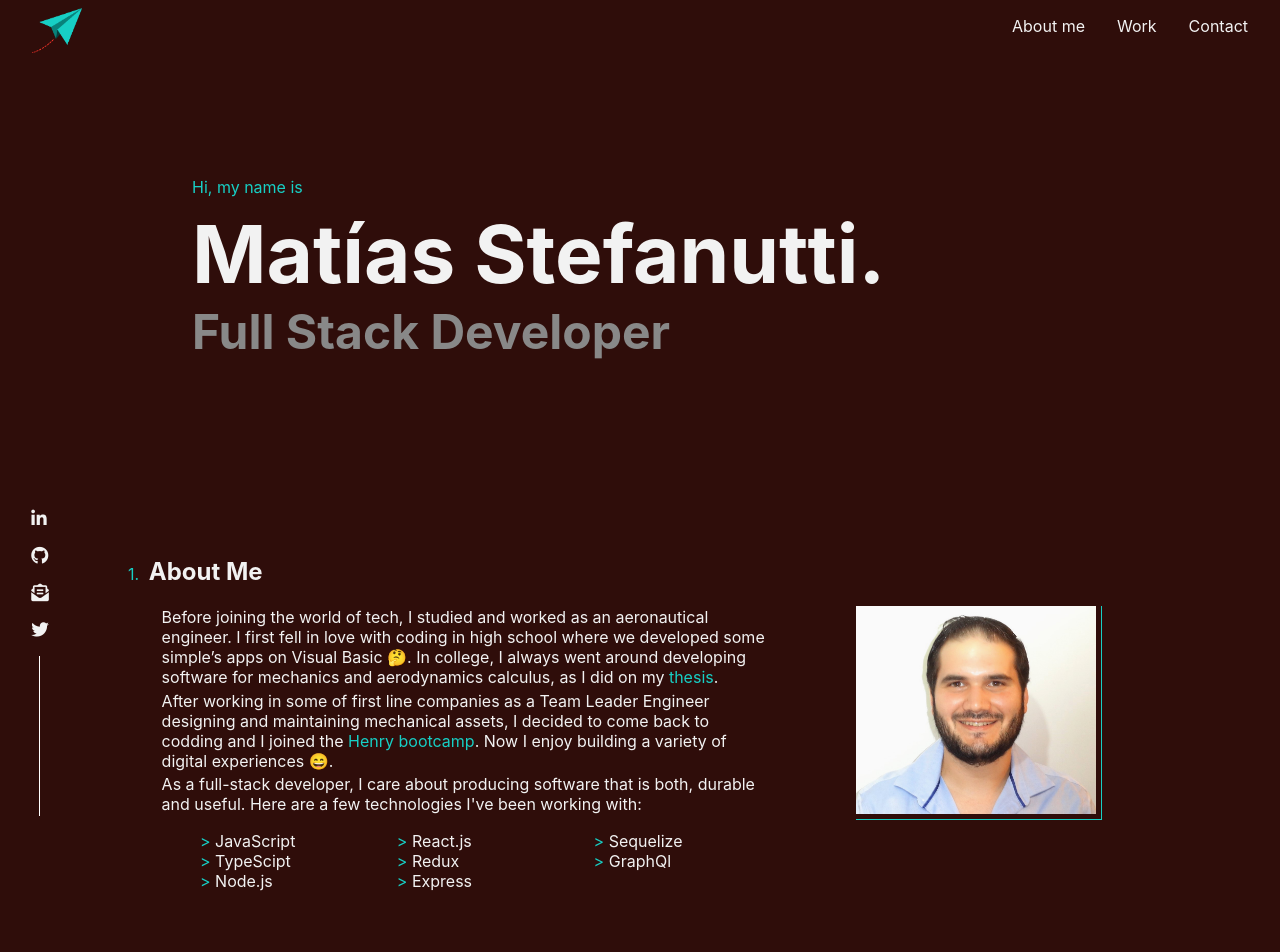
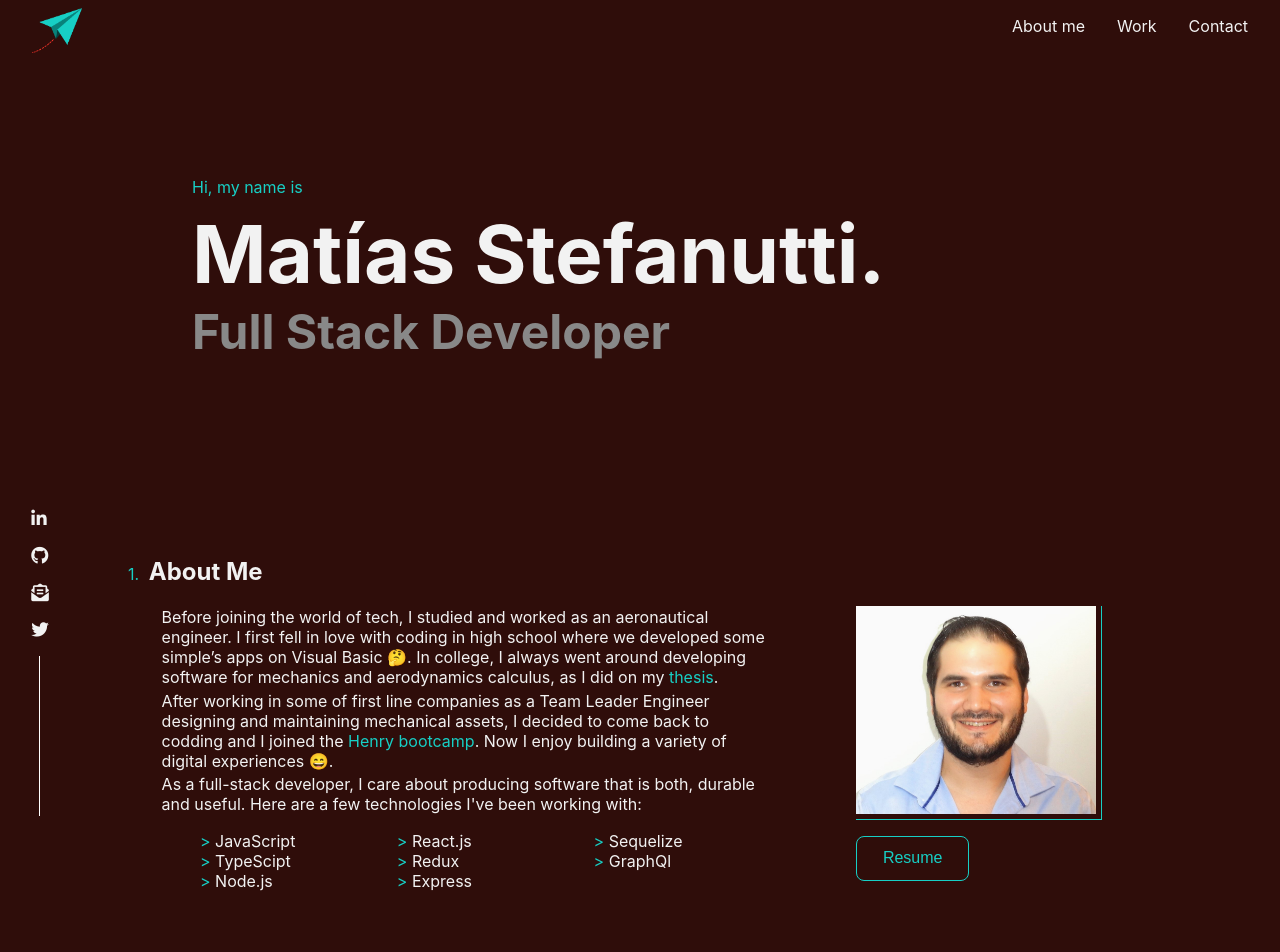
Before and after one commit to mstefa/mstefa, a React (Create React App) app: page / in a window 1280 px wide. Shown: the top 952 px of the page. Built offline with nearby package versions, Linux system fonts and the light colour scheme.

Commit message:
Resume added

```diff
--- a/src/GlobalStyles.js
+++ b/src/GlobalStyles.js
@@ -67,6 +67,15 @@ footer{
   min-height: 3rem;
 }
 
+button{
+  background-color: ${backgroundRed + '00'};
+  color:${lightTel};
+  font-size: 1rem;
+  padding: 0.8rem 1.6rem;
+  border: 0.08rem solid ${lightTel};
+  border-radius: 0.5rem;
+}
+
 @media (max-width: 850px) {
 
   section{
--- a/src/components/About/About.js
+++ b/src/components/About/About.js
@@ -34,9 +34,13 @@ export default function About() {
             <li>Sequelize</li>
             <li>GraphQl</li>
           </ul>
+
+
         </div>
         <div className='imgContainer'>
           <img src={mstefa} alt='profile'></img>
+          <a href='01mstefanutti_resume.pdf' target="blank" > <button>Resume</button> </a>
+
         </div>
       </div>
 
--- a/src/components/About/StyledAbout.js
+++ b/src/components/About/StyledAbout.js
@@ -47,7 +47,8 @@ export const StyledAbout = styled.section`
       width: 30%;
       margin: 0 auto;
       display:flex;
-      justify-content: center;
+      flex-direction:column;
+      align-content: center;
 
       img{
         width: 15rem;
@@ -57,6 +58,10 @@ export const StyledAbout = styled.section`
         border-bottom: 0.1rem solid;
         border-right: 0.1rem solid;
         border-color: ${lightTel};
+      }
+
+      button{
+        margin: 1rem auto;
       }
     }
 
@@ -74,6 +79,10 @@ export const StyledAbout = styled.section`
         columns: 2;
         }
       }
+      :first-child {
+        order: 1;
+      }
+
     }
 
   }
--- a/src/components/home/Home.js
+++ b/src/components/home/Home.js
@@ -9,6 +9,7 @@ export default function Home() {
       <h1>Matías Stefanutti.</h1>
       {/* <span>I am a</span> */}
       <h3>Full Stack Developer</h3>
+
     </StyledHome>
   )
 }
--- a/src/components/home/StyledHome.js
+++ b/src/components/home/StyledHome.js
@@ -27,6 +27,10 @@ export const StyledHome = styled.section`
     color: ${lightTel}
   }
 
+  button{
+    margin: 2rem 0;
+  }
+
   @media (max-width: 850px) {
 
     padding: 5rem 0rem 8rem 1rem;
```
Also changed, not shown: 1 other file (tests, documents, lock files or other folders).
